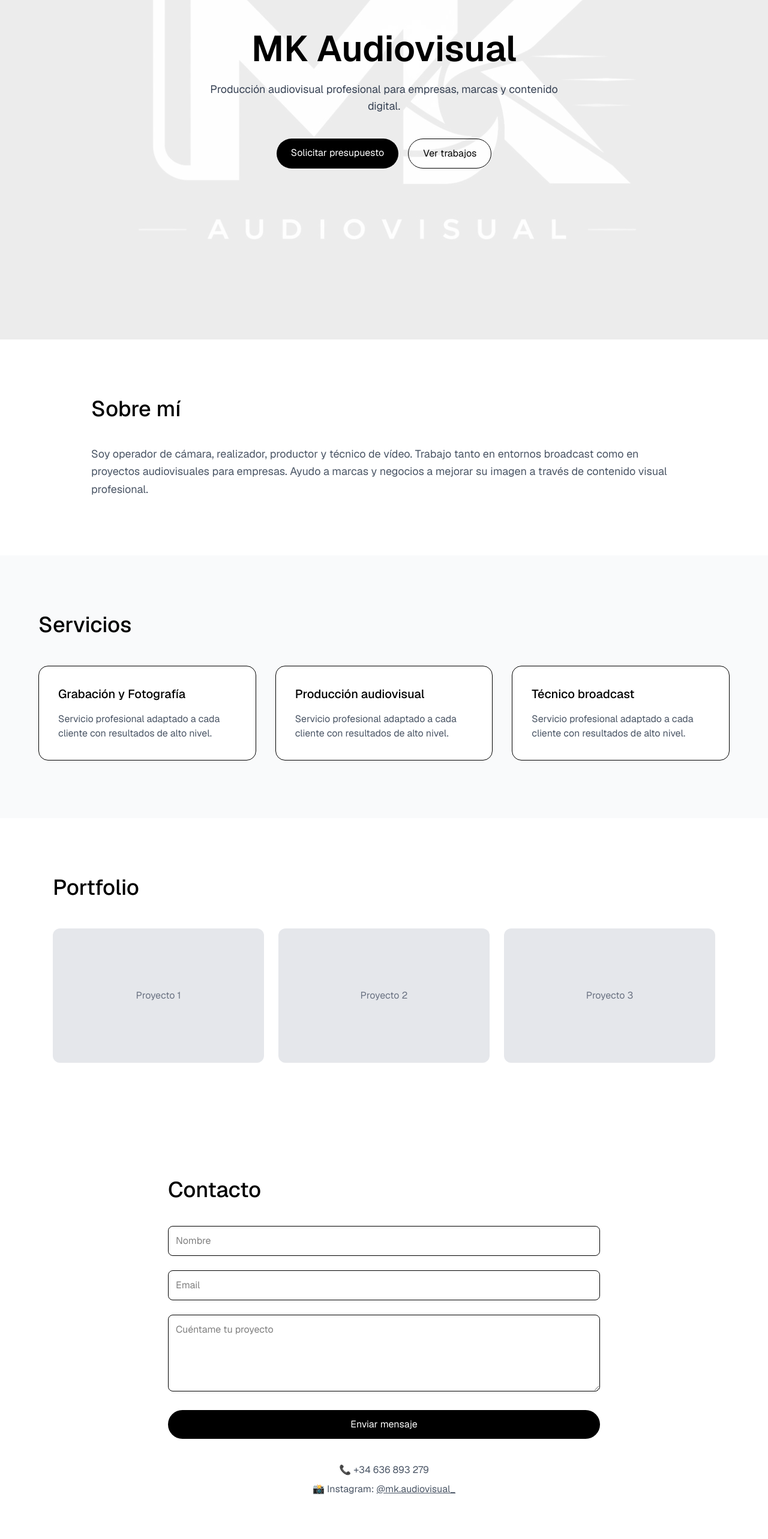
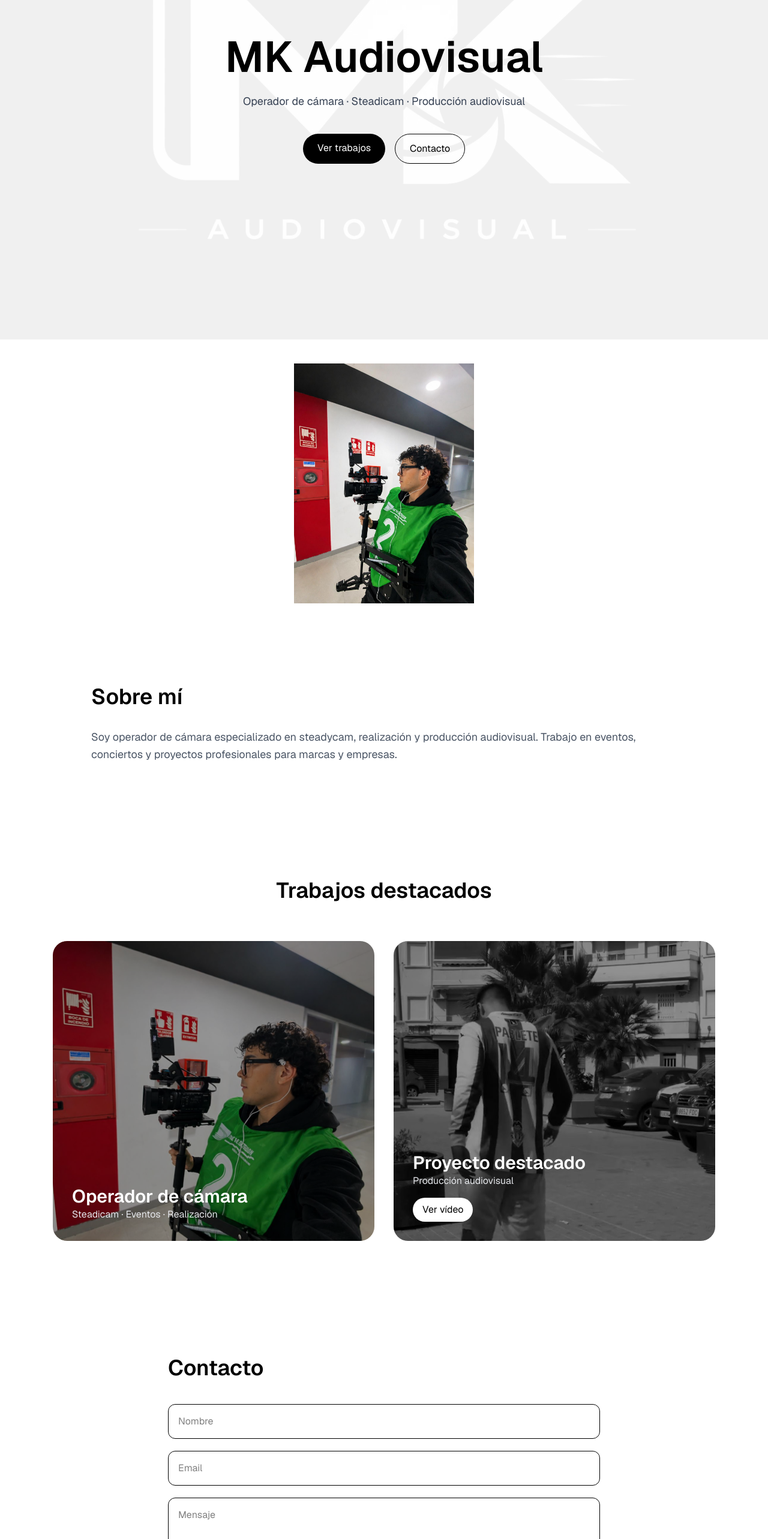
Before and after one commit to markmartinezemp-code/mk-audiovisual, a Next.js app: page / in a window 1280 px wide. Shown: the part 234-2800 px from the top of the page at 60% size. Built offline with nearby package versions, Linux system fonts and the light colour scheme.

Commit message:
update web design portfolio

```diff
--- a/app/page.tsx
+++ b/app/page.tsx
@@ -1,4 +1,5 @@
 "use client";
+
 import { motion } from "framer-motion";
 
 export default function Home() {
@@ -6,147 +7,178 @@ export default function Home() {
     <main className="bg-white text-black font-sans overflow-x-hidden">
 
       {/* HERO */}
-      <section className="relative min-h-screen flex items-center justify-center text-center overflow-hidden">
+      <section className="relative min-h-screen flex items-center justify-center">
 
-        <motion.img
+        {/* Fondo */}
+        <img
           src="/logo.jpeg"
-          alt="MK Audiovisual logo"
-          initial={{ scale: 1.4, opacity: 0 }}
-          animate={{ scale: 1, opacity: 0.25 }}
-          transition={{ duration: 2 }}
-          className="absolute w-full h-full object-cover"
+          alt="MK Audiovisual"
+          className="absolute w-full h-full object-cover opacity-20"
         />
 
         <div className="absolute inset-0 bg-white/70" />
 
-        <div className="relative z-10 px-6 max-w-2xl">
+        {/* Contenido HERO */}
+        <div className="relative z-10 text-center px-6 max-w-3xl">
+
           <motion.h1
-            initial={{ opacity: 0, y: 60 }}
+            initial={{ opacity: 0, y: 40 }}
             animate={{ opacity: 1, y: 0 }}
-            transition={{ delay: 0.5 }}
-            className="text-4xl md:text-6xl font-semibold"
+            className="text-5xl md:text-7xl font-semibold"
           >
             MK Audiovisual
           </motion.h1>
 
           <motion.p
-            initial={{ opacity: 0, y: 30 }}
+            initial={{ opacity: 0, y: 20 }}
             animate={{ opacity: 1, y: 0 }}
-            transition={{ delay: 0.9 }}
+            transition={{ delay: 0.2 }}
             className="mt-6 text-lg text-gray-700"
           >
-            Producción audiovisual profesional para empresas, marcas y contenido digital.
+            Operador de cámara · Steadicam · Producción audiovisual
           </motion.p>
 
-          <motion.div
-            initial={{ opacity: 0 }}
-            animate={{ opacity: 1 }}
-            transition={{ delay: 1.2 }}
-            className="mt-10 flex justify-center gap-4 flex-wrap"
-          >
-            <a href="#contacto" className="px-6 py-3 bg-black text-white rounded-full hover:opacity-80 transition">
-              Solicitar presupuesto
-            </a>
-            <a href="#portfolio" className="px-6 py-3 border border-black rounded-full hover:bg-black hover:text-white transition">
+          <div className="mt-10 flex gap-4 justify-center flex-wrap">
+            <a
+              href="#portfolio"
+              className="px-6 py-3 bg-black text-white rounded-full"
+            >
               Ver trabajos
             </a>
-          </motion.div>
-        </div>
-      </section>
 
-      {/* SOBRE MI */}
-      <section className="py-24 px-6 max-w-5xl mx-auto">
-        <motion.h2 initial={{ opacity: 0, y: 40 }} whileInView={{ opacity: 1, y: 0 }} className="text-3xl md:text-4xl font-medium mb-10">
-          Sobre mí
-        </motion.h2>
-
-        <motion.p initial={{ opacity: 0, y: 40 }} whileInView={{ opacity: 1, y: 0 }} className="text-gray-600 text-lg leading-relaxed">
-          Soy operador de cámara, realizador, productor y técnico de vídeo.
-          Trabajo tanto en entornos broadcast como en proyectos audiovisuales para empresas.
-
-          Ayudo a marcas y negocios a mejorar su imagen a través de contenido visual profesional.
-        </motion.p>
-      </section>
-
-      {/* SERVICIOS */}
-      <section className="py-24 px-6 bg-gray-50">
-        <div className="max-w-6xl mx-auto">
-          <motion.h2 initial={{ opacity: 0, y: 40 }} whileInView={{ opacity: 1, y: 0 }} className="text-3xl md:text-4xl font-medium mb-12">
-            Servicios
-          </motion.h2>
-
-          <div className="grid md:grid-cols-3 gap-8">
-            {["Grabación y Fotografía","Producción audiovisual","Técnico broadcast"].map((item, i) => (
-              <motion.div
-                key={i}
-                initial={{ opacity: 0, y: 60 }}
-                whileInView={{ opacity: 1, y: 0 }}
-                transition={{ delay: i * 0.2 }}
-                whileHover={{ y: -10 }}
-                className="p-8 border rounded-2xl bg-white hover:shadow-2xl transition"
-              >
-                <h3 className="text-xl font-medium mb-4">{item}</h3>
-                <p className="text-gray-600">
-                  Servicio profesional adaptado a cada cliente con resultados de alto nivel.
-                </p>
-              </motion.div>
-            ))}
+            <a
+              href="#contacto"
+              className="px-6 py-3 border border-black rounded-full"
+            >
+              Contacto
+            </a>
           </div>
         </div>
       </section>
 
+      {/* DEBUG (PRUEBA IMAGEN - IMPORTANTE) */}
+      <section className="py-10 flex justify-center">
+        <img
+          src="/steadycam.jpg"
+          style={{ width: "300px" }}
+          alt="DEBUG STEADYCAM"
+        />
+      </section>
+
+      {/* SOBRE MÍ */}
+      <section className="py-24 px-6 max-w-5xl mx-auto">
+        <h2 className="text-4xl font-semibold mb-8">
+          Sobre mí
+        </h2>
+
+        <p className="text-gray-600 text-lg leading-relaxed">
+          Soy operador de cámara especializado en steadycam, realización y producción audiovisual.
+          Trabajo en eventos, conciertos y proyectos profesionales para marcas y empresas.
+        </p>
+      </section>
+
       {/* PORTFOLIO */}
       <section id="portfolio" className="py-24 px-6 max-w-6xl mx-auto">
-        <motion.h2 initial={{ opacity: 0, y: 40 }} whileInView={{ opacity: 1, y: 0 }} className="text-3xl md:text-4xl font-medium mb-12">
-          Portfolio
-        </motion.h2>
 
-        <div className="grid md:grid-cols-3 gap-6">
-          {[1,2,3].map((item, i) => (
-            <motion.div
-              key={i}
-              initial={{ opacity: 0, scale: 0.9 }}
-              whileInView={{ opacity: 1, scale: 1 }}
-              transition={{ delay: i * 0.2 }}
-              whileHover={{ scale: 1.05 }}
-              className="h-56 bg-gray-200 rounded-xl flex items-center justify-center text-gray-500"
-            >
-              Proyecto {item}
-            </motion.div>
-          ))}
+        <h2 className="text-4xl font-semibold text-center mb-16">
+          Trabajos destacados
+        </h2>
+
+        <div className="grid lg:grid-cols-2 gap-8">
+
+          {/* STEADYCAM */}
+          <div className="relative rounded-3xl overflow-hidden h-[500px]">
+
+            <img
+              src="/steadycam.jpg"
+              alt="Steadycam"
+              className="w-full h-full object-cover"
+            />
+
+            <div className="absolute inset-0 bg-black/40" />
+
+            <div className="absolute bottom-0 p-8 text-white">
+              <h3 className="text-3xl font-semibold">
+                Operador de cámara
+              </h3>
+              <p className="text-gray-200">
+                Steadicam · Eventos · Realización
+              </p>
+            </div>
+
+          </div>
+
+          {/* CATARROJA */}
+          <a
+            href="https://www.instagram.com/p/DOJ9jJijSr6/"
+            target="_blank"
+            className="relative rounded-3xl overflow-hidden h-[500px] block"
+          >
+
+            <img
+              src="/catarroja.jpg"
+              alt="Catarroja"
+              className="w-full h-full object-cover"
+            />
+
+            <div className="absolute inset-0 bg-black/40" />
+
+            <div className="absolute bottom-0 p-8 text-white">
+              <h3 className="text-3xl font-semibold">
+                Proyecto destacado
+              </h3>
+
+              <p className="text-gray-200">
+                Producción audiovisual
+              </p>
+
+              <span className="inline-block mt-4 px-4 py-2 bg-white text-black rounded-full">
+                Ver vídeo
+              </span>
+            </div>
+
+          </a>
+
         </div>
       </section>
 
       {/* CONTACTO */}
       <section id="contacto" className="py-24 px-6 max-w-3xl mx-auto">
-        <motion.h2 initial={{ opacity: 0, y: 40 }} whileInView={{ opacity: 1, y: 0 }} className="text-3xl md:text-4xl font-medium mb-10">
+
+        <h2 className="text-4xl font-semibold mb-10">
           Contacto
-        </motion.h2>
+        </h2>
 
-        {/* FORMULARIO FORMSPREE */}
-        <form action="https://formspree.io/f/mzdwzpjr" method="POST" className="space-y-6">
-          <input type="hidden" name="_captcha" value="false" />
-          <input type="hidden" name="_subject" value="Nuevo mensaje desde tu web" />
+        <form
+          action="https://formspree.io/f/mzdwzpjr"
+          method="POST"
+          className="space-y-5"
+        >
+          <input
+            type="text"
+            name="name"
+            placeholder="Nombre"
+            className="w-full p-4 border rounded-xl"
+          />
 
-          <input type="text" name="name" placeholder="Nombre" required className="w-full p-3 border rounded-lg" />
-          <input type="email" name="email" placeholder="Email" required className="w-full p-3 border rounded-lg" />
-          <textarea name="message" placeholder="Cuéntame tu proyecto" required className="w-full p-3 border rounded-lg h-32" />
+          <input
+            type="email"
+            name="email"
+            placeholder="Email"
+            className="w-full p-4 border rounded-xl"
+          />
 
-          <button type="submit" className="px-6 py-3 bg-black text-white rounded-full hover:opacity-80 transition w-full">
-            Enviar mensaje
+          <textarea
+            name="message"
+            placeholder="Mensaje"
+            className="w-full p-4 border rounded-xl h-32"
+          />
+
+          <button className="w-full bg-black text-white py-4 rounded-full">
+            Enviar
           </button>
         </form>
 
-        {/* CONTACTO DIRECTO */}
-        <div className="mt-10 text-gray-600 space-y-2 text-center">
-          <p>📞 +34 636 893 279</p>
-          <p>
-            📸 Instagram:
-            <a href="https://instagram.com/mk.audiovisual_" target="_blank" rel="noopener noreferrer" className="underline ml-1">
-              @mk.audiovisual_
-            </a>
-          </p>
-        </div>
       </section>
 
     </main>
```
